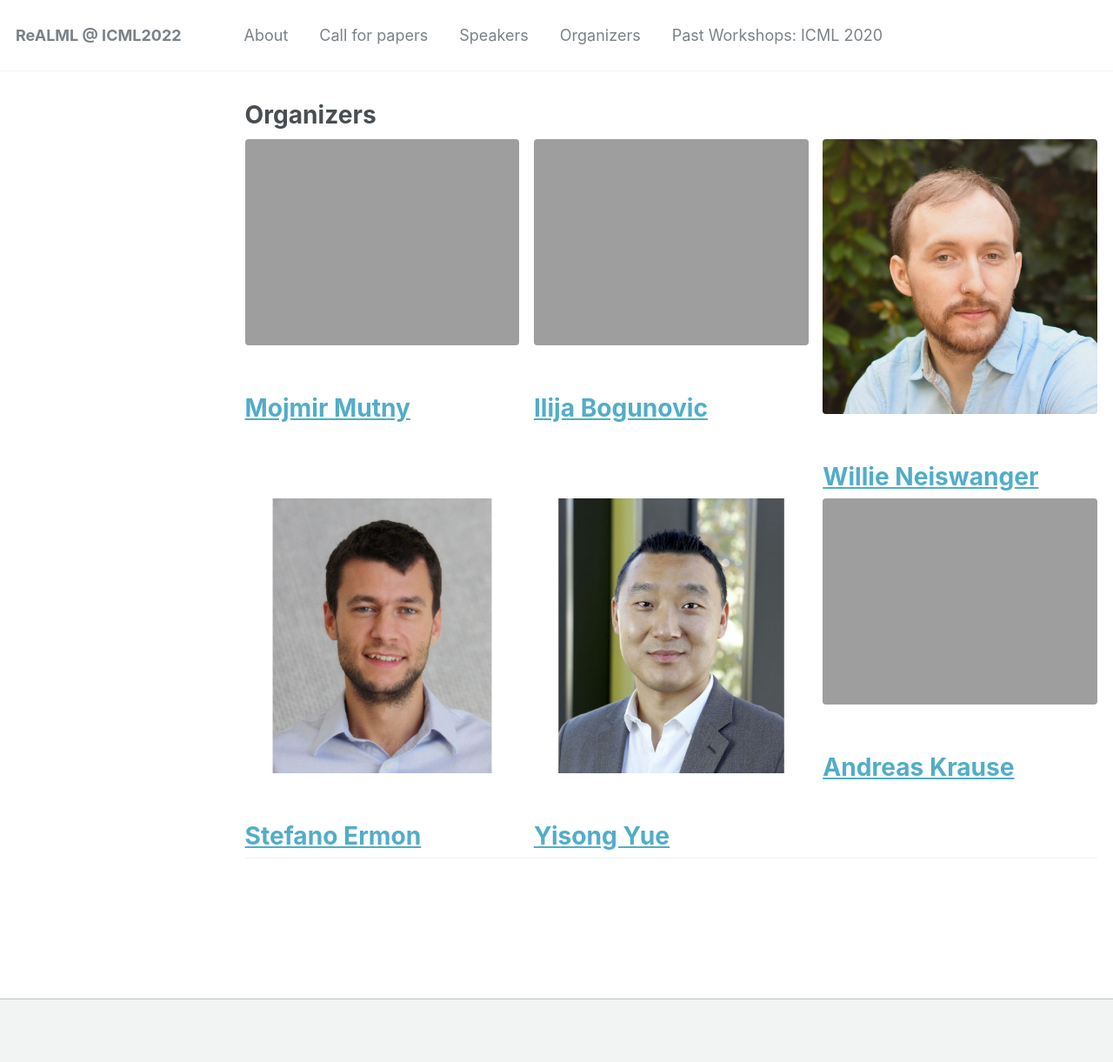
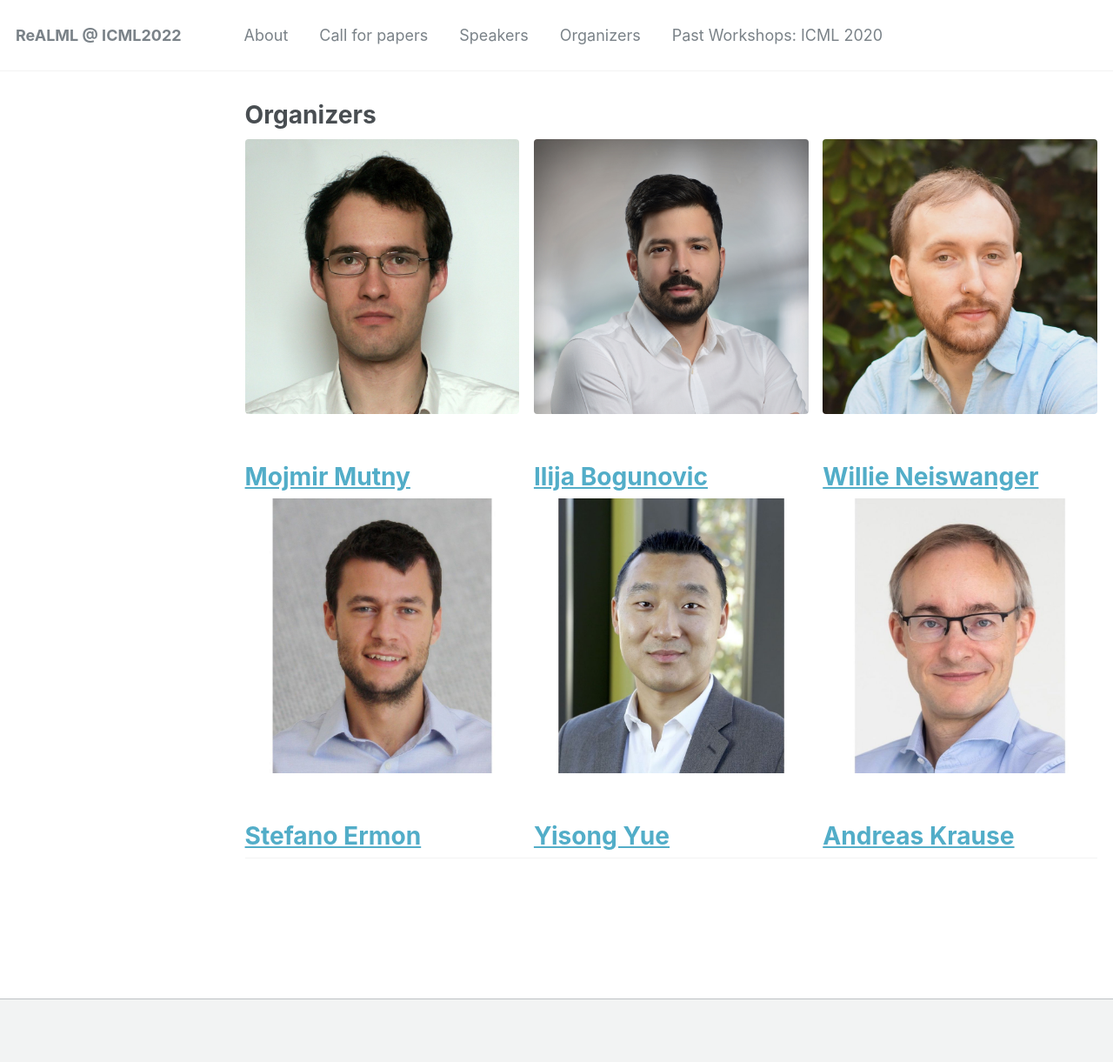
Before and after one commit to realworldml/icml2022, a Jekyll site: the page built from _pages/organizers.md, in a window 1280 px wide. Shown: the whole page at 87% size. Built offline with Jekyll 4.4.1, drawn with Linux system fonts in a browser that asks for light colours.

Commit message:
update organizers.md with new image file names

```diff
--- a/_pages/organizers.md
+++ b/_pages/organizers.md
@@ -5,10 +5,10 @@ permalink: /organizers/
 author_profile: true
 
 feature_row:
-  - image_path: organizer-images/avatar-full.jpg
+  - image_path: organizer-images/mojmir.jpg
     title: <a href="https://mojmirmutny.github.io">Mojmir Mutny</a>
     excerpt:
-  - image_path: organizer-images/ilija.jpeg
+  - image_path: organizer-images/ilija.jpg
     title: <a href="http://ilijabogunovic.com">Ilija Bogunovic</a>
     excerpt: ""
   - image_path: organizer-images/willie.jpg
@@ -20,7 +20,7 @@ feature_row:
   - image_path: organizer-images/yisong.jpg
     title: <a href="http://www.yisongyue.com/">Yisong Yue</a>
     excerpt: ""
-  - image_path: organizer-images/krause.jpeg
+  - image_path: organizer-images/andreas.jpg
     title: <a href="https://las.inf.ethz.ch/krausea">Andreas Krause</a>
     excerpt: ""
 
```
